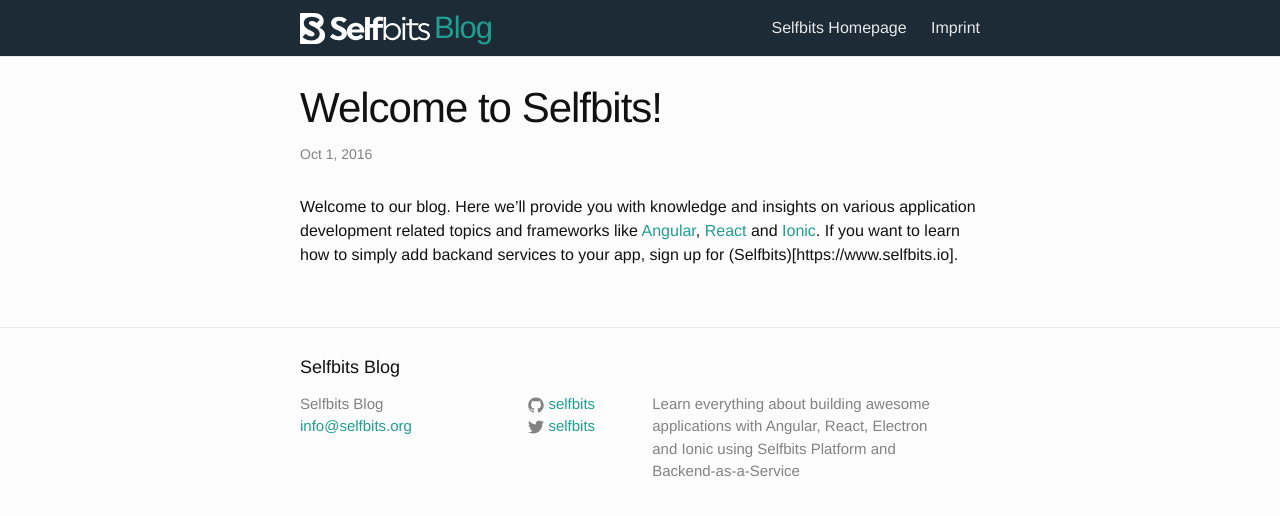
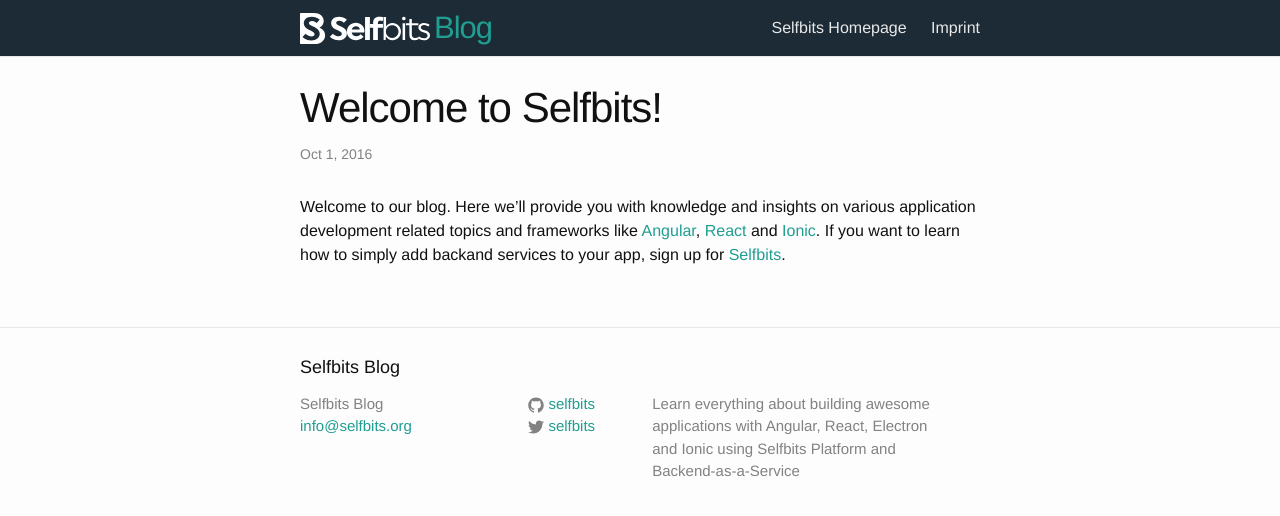
Before and after one commit to selfbits/blog, a Jekyll site: the page built from _posts/2016-10-01-welcome-to-selfbits.markdown, in a window 1280 px wide. Shown: the top 516 px of the page. Built offline with Jekyll 4.4.1, drawn with Linux system fonts in a browser that asks for light colours; comment, search, counter and statistics services are not loaded.

```diff
--- a/_includes/disqus_comments.html
+++ b/_includes/disqus_comments.html
@@ -10,6 +10,7 @@
     var disqus_config = function () {
       this.page.url = '{{ disqus_url }}';
       this.page.identifier = '{{ disqus_url }}';
+      this.page.title = '{{ page.title }}';
     };
 
     (function() {
--- a/_posts/2016-10-01-welcome-to-selfbits.markdown
+++ b/_posts/2016-10-01-welcome-to-selfbits.markdown
@@ -5,4 +5,4 @@ date:   2016-10-01 13:58:05 +0200
 tags: general,ionic,angular
 ---
 Welcome to our blog. Here we'll provide you with knowledge and insights on various application development related topics and frameworks like [Angular](http://angular.io), [React](https://facebook.github.io/react/) and [Ionic](http://ionicframework.com).
-If you want to learn how to simply add backand services to your app, sign up for (Selfbits)[https://www.selfbits.io].
+If you want to learn how to simply add backand services to your app, sign up for [Selfbits](https://www.selfbits.io).
```
